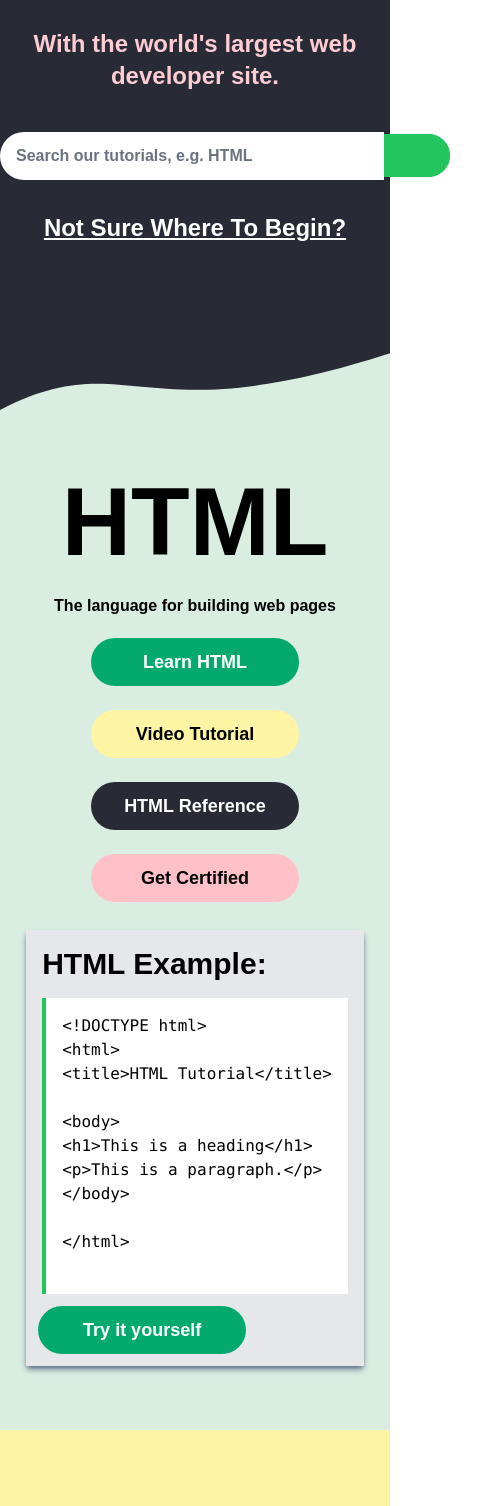
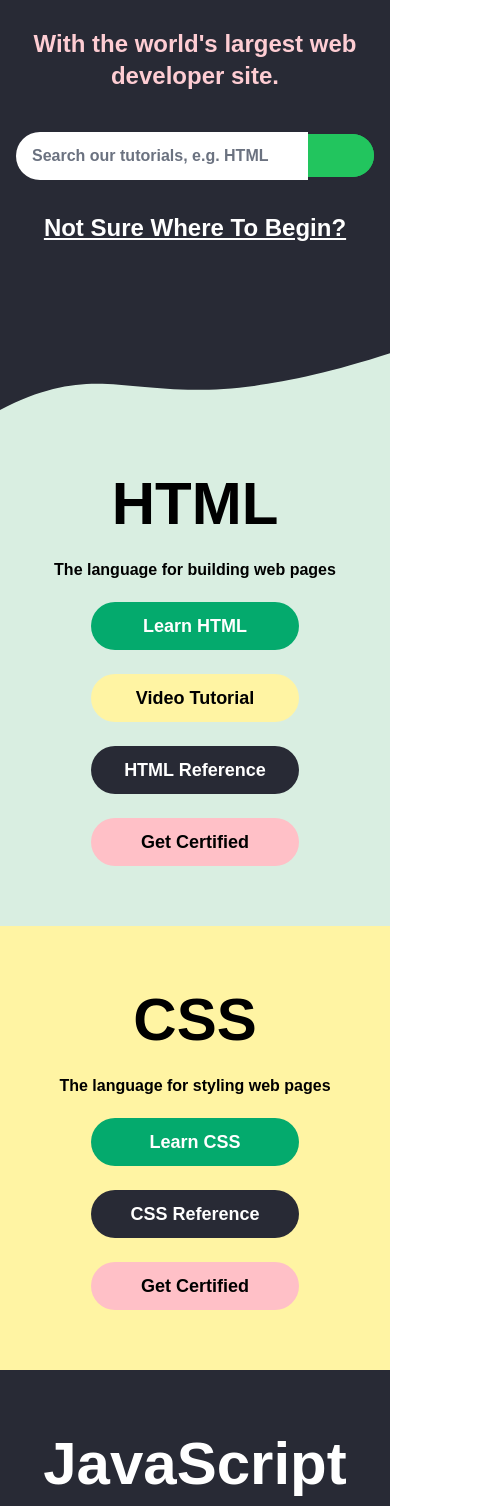
Before and after one commit to MLGPenguin/Copy-W3Schools, a SvelteKit app: page / in a window 390 px wide. Shown: the part 340-1846 px from the top of the page, 486 px wide, since content can reach past the window. Built offline with nearby package versions, Linux system fonts and the light colour scheme.

Commit message:
Fix Mobile Support!

```diff
--- a/src/routes/+page.svelte
+++ b/src/routes/+page.svelte
@@ -22,9 +22,9 @@
     <h1 class="text-white py-4 text-7xl">Learn to Code</h1>
     <h2 class="text-rose-200 text-2xl py-4"> With the world's largest web developer site. </h2>
     <br>
-    <form class="inline-flex">
+    <form class="inline-flex max-w-md w-full px-4">
       <input bind:value={searchinput} placeholder="Search our tutorials, e.g. HTML"
-        class="w-96 rounded-l-full px-4 py-3 font-bold placeholder-gray-500" />
+        class="w-full rounded-l-full px-4 py-3 font-bold placeholder-gray-500" />
       <button>
         <iconify-icon icon="gridicons:search" height=24 style="color: white"
           class="bg-green-500 px-8 py-3 align-middle rounded-r-full border border-green-500"
--- a/src/routes/HomeComponents/LangSection.svelte
+++ b/src/routes/HomeComponents/LangSection.svelte
@@ -18,14 +18,14 @@
 <div style={`background-color: ${backgroundcolor}`}>
   <div id="container" class="flex flex-wrap max-w-5xl font-semibold py-12">
     <div id="left" class="w-1/2 items-center flex flex-col min-w-fit mx-auto">
-      <h1 class="text-8xl my-4 {textcolor }">{name}</h1>
+      <h1 class="text-6xl md:text-8xl my-4 {textcolor }">{name}</h1>
       <h4 class="my-2 {textcolor}">{description}</h4>
       {#each pills as pill}
         <PillButton content={pill.content} backgroundcolor={pill.backgroundcolor} textcolor={pill.textcolor} />
       {/each}
     </div>
 
-    <div id="right" class="w-1/2 mx-auto min-w-fit py-4">
+    <div id="right" class="w-1/2 mx-auto min-w-fit py-4 hidden md:block">
         <TextBoxComponent header={textbox.header} content={textbox.content} />
     </div>
   </div>
```
